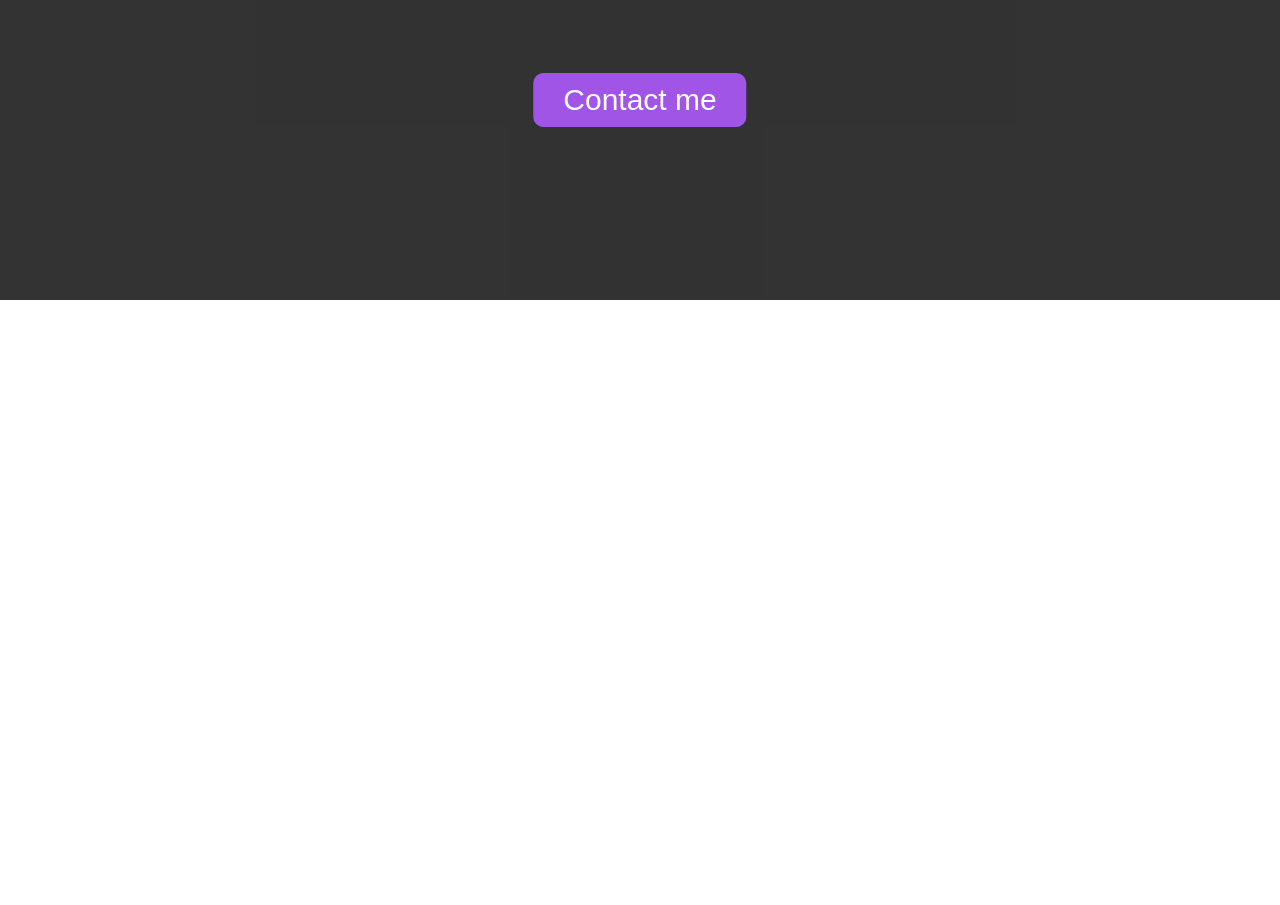
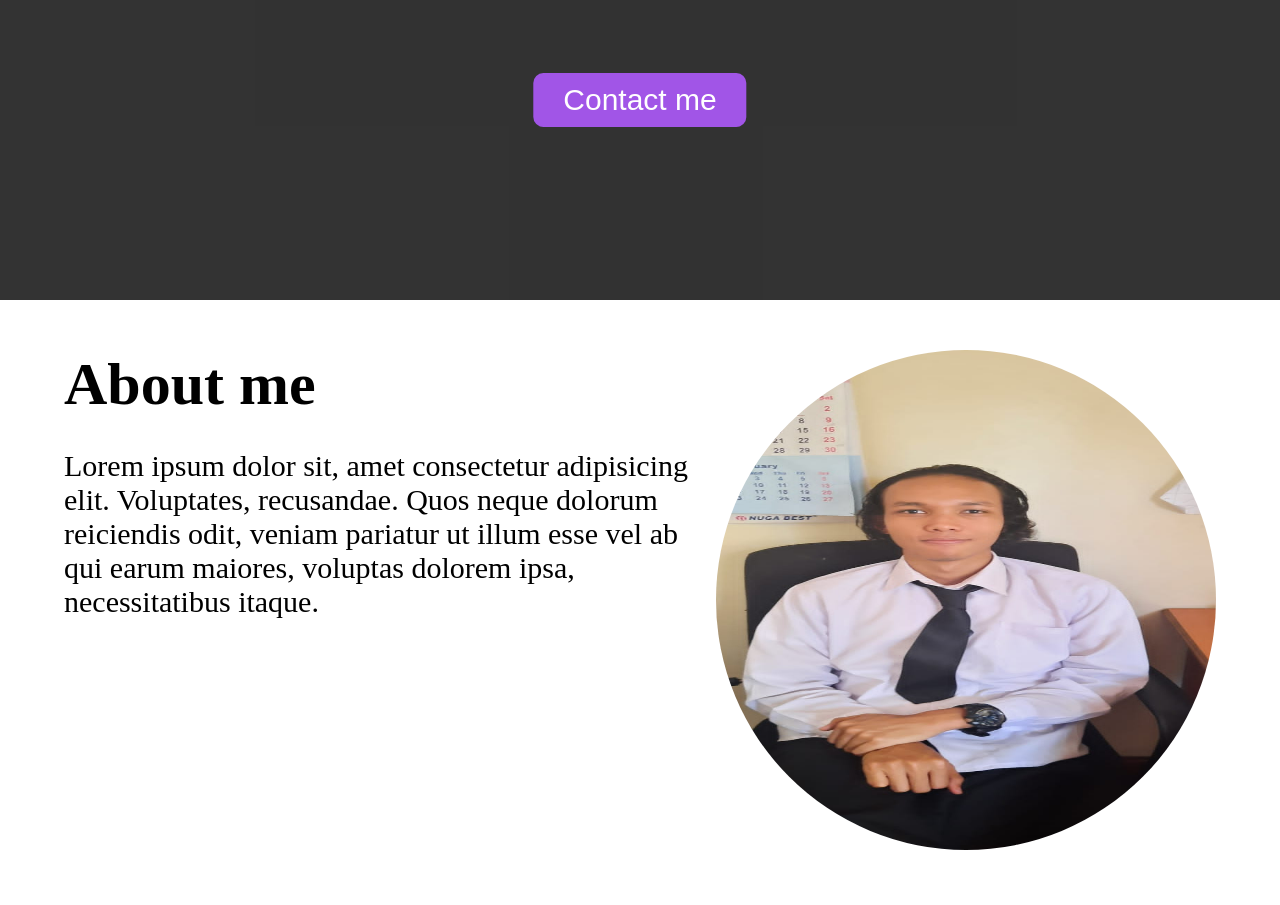
Before and after one commit to Mohamedlee27/Portfolio-, a plain HTML site: page index.html in a window 1280 px wide. Shown: the part 637-1542 px from the top of the page. Before the commit the page ends 937 px from the top, so only its background shows below. Drawn offline with Linux system fonts and the light colour scheme.

Commit message:
Added about me content

```diff
--- a/index.html
+++ b/index.html
@@ -37,5 +37,21 @@
 
     </div>
 
+    <div class="about">
+        <div class="aboutme">
+            <div class="aboutme-content">
+
+                <h3>About me</h3>
+                <p>Lorem ipsum dolor sit, amet consectetur adipisicing elit. Voluptates, recusandae. Quos neque dolorum reiciendis odit, veniam pariatur ut illum esse vel ab qui earum maiores, voluptas dolorem ipsa, necessitatibus itaque.</p>
+            </div>
+            <div class="aboutme-image">
+                <img src="Images/profile.jpg" alt="">
+
+            </div>
+
+        </div>
+
+    </div>
+
 </body>
 </html>
--- a/style.css
+++ b/style.css
@@ -84,3 +84,29 @@ a{
 .introbutton:hover{
     background-color: purple;
 }
+
+.about{
+    width: 100%;
+    padding: 50px 0px;
+}
+
+.aboutme{
+    width: 90%;
+    margin: 0px auto;
+    display: flex;
+    justify-content: space-between;
+
+}
+.aboutme-content h3{
+    font-size: 60px;
+
+}
+.aboutme-content p{
+    font-size: 30px;
+}
+
+.aboutme-image img{
+    width: 500px;
+    height: 500px;
+    border-radius: 50%;
+}
```
Also changed, not shown: Images/profile.jpg (added).
